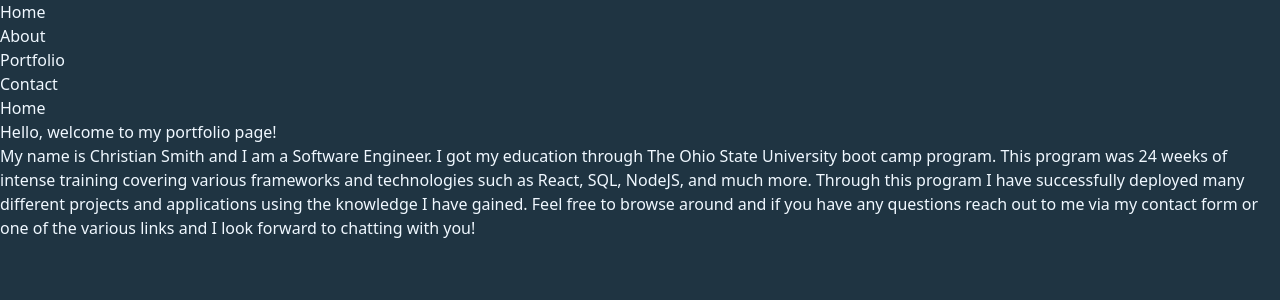
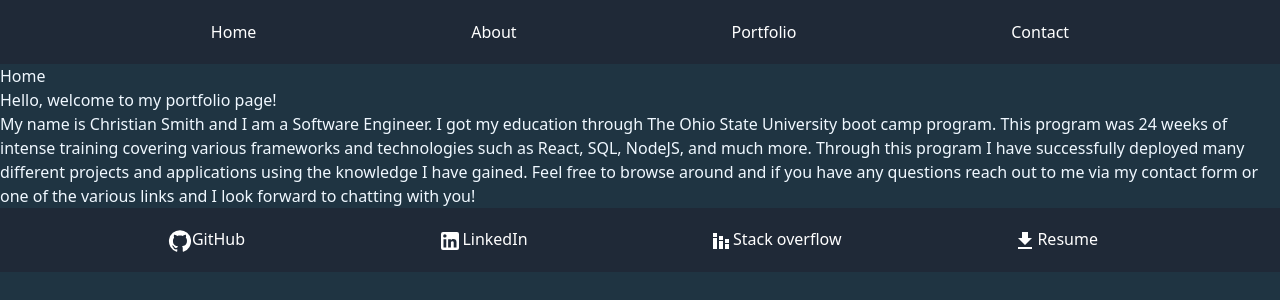
Before and after one commit to Christianmsm/Portfolio, a React (Create React App) app in the folder portfolio/: page / in a window 1280 px wide. Shown: the top 300 px of the page. Built offline with nearby package versions, Linux system fonts and the light colour scheme.

Commit message:
added styling to the nav and footer

```diff
--- a/portfolio/src/components/Footer.js
+++ b/portfolio/src/components/Footer.js
@@ -7,12 +7,14 @@ function Footer() {
 
 
     return (
-        <footer className='flex flex-row place-content-center space-x-10'>
-        <a className=' w-1/12'href='https://github.com/Christianmsm'><GitHubIcon />GitHub</a>
-        <a href='https://www.linkedin.com/in/christian-smith-7a056526a/'><LinkedInIcon />LinkedIn</a>
-        <a href='https://stackoverflow.com/users/21651200/christianmsm'><StackedBarChartIcon />Stack overflow</a>
-        <a href='https://docs.google.com/document/d/1KBmpprIBby08YKE8O1frcf5K5I51hafZIejPkhwzi5c/edit?usp=sharing'><DownloadIcon />Resume</a>
+        <div className='insert-x-0 top-0'>
+        <footer className='relative flex h-16 items-center justify-evenly rounded-none bg-gray-800'>
+        <a className='w-1/12 bg-gray-800 p-1 text-white hover:text-gray-400'href='https://github.com/Christianmsm'><GitHubIcon />GitHub</a>
+        <a className='w-1/12 bg-gray-800 p-1 text-white hover:text-gray-400' href='https://www.linkedin.com/in/christian-smith-7a056526a/'><LinkedInIcon />LinkedIn</a>
+        <a className='bg-gray-800 p-1 text-white hover:text-gray-400'href='https://stackoverflow.com/users/21651200/christianmsm'><StackedBarChartIcon />Stack overflow</a>
+        <a className='w-1/12 bg-gray-800 p-1 text-white hover:text-gray-400' href='https://docs.google.com/document/d/1KBmpprIBby08YKE8O1frcf5K5I51hafZIejPkhwzi5c/edit?usp=sharing'><DownloadIcon />Resume</a>
         </footer>
+        </div>
     )
 };
 
--- a/portfolio/src/components/Navigation.js
+++ b/portfolio/src/components/Navigation.js
@@ -1,10 +1,168 @@
+// import { Fragment } from 'react'
+// import { Disclosure, Menu, Transition } from '@headlessui/react'
+// import { Bars3Icon, BellIcon, XMarkIcon } from '@heroicons/react/24/outline'
+
+// const navigation = [
+//   { name: 'Dashboard', href: '#', current: true },
+//   { name: 'Team', href: '#', current: false },
+//   { name: 'Projects', href: '#', current: false },
+//   { name: 'Calendar', href: '#', current: false },
+// ]
+
+// function classNames(...classes) {
+//   return classes.filter(Boolean).join(' ')
+// }
+
+// export default function Example() {
+//   return (
+//     <Disclosure as="nav" className="bg-gray-800">
+//       {({ open }) => (
+//         <>
+//           <div className="mx-auto max-w-7xl px-2 sm:px-6 lg:px-8">
+//             <div className="relative flex h-16 items-center justify-between">
+//               <div className="absolute inset-y-0 left-0 flex items-center sm:hidden">
+//                 {/* Mobile menu button*/}
+//                 <Disclosure.Button className="inline-flex items-center justify-center rounded-md p-2 text-gray-400 hover:bg-gray-700 hover:text-white focus:outline-none focus:ring-2 focus:ring-inset focus:ring-white">
+//                   <span className="sr-only">Open main menu</span>
+//                   {open ? (
+//                     <XMarkIcon className="block h-6 w-6" aria-hidden="true" />
+//                   ) : (
+//                     <Bars3Icon className="block h-6 w-6" aria-hidden="true" />
+//                   )}
+//                 </Disclosure.Button>
+//               </div>
+//               <div className="flex flex-1 items-center justify-center sm:items-stretch sm:justify-start">
+//                 <div className="flex flex-shrink-0 items-center">
+//                   <img
+//                     className="block h-8 w-auto lg:hidden"
+//                     src="https://tailwindui.com/img/logos/mark.svg?color=indigo&shade=500"
+//                     alt="Your Company"
+//                   />
+//                   <img
+//                     className="hidden h-8 w-auto lg:block"
+//                     src="https://tailwindui.com/img/logos/mark.svg?color=indigo&shade=500"
+//                     alt="Your Company"
+//                   />
+//                 </div>
+//                 <div className="hidden sm:ml-6 sm:block">
+//                   <div className="flex space-x-4">
+//                     {navigation.map((item) => (
+//                       <a
+//                         key={item.name}
+//                         href={item.href}
+//                         className={classNames(
+//                           item.current ? 'bg-gray-900 text-white' : 'text-gray-300 hover:bg-gray-700 hover:text-white',
+//                           'rounded-md px-3 py-2 text-sm font-medium'
+//                         )}
+//                         aria-current={item.current ? 'page' : undefined}
+//                       >
+//                         {item.name}
+//                       </a>
+//                     ))}
+//                   </div>
+//                 </div>
+//               </div>
+//               <div className="absolute inset-y-0 right-0 flex items-center pr-2 sm:static sm:inset-auto sm:ml-6 sm:pr-0">
+//                 <button
+//                   type="button"
+//                   className="rounded-full bg-gray-800 p-1 text-gray-400 hover:text-white focus:outline-none focus:ring-2 focus:ring-white focus:ring-offset-2 focus:ring-offset-gray-800"
+//                 >
+//                   <span className="sr-only">View notifications</span>
+//                   <BellIcon className="h-6 w-6" aria-hidden="true" />
+//                 </button>
+
+//                 {/* Profile dropdown */}
+//                 <Menu as="div" className="relative ml-3">
+//                   <div>
+//                     <Menu.Button className="flex rounded-full bg-gray-800 text-sm focus:outline-none focus:ring-2 focus:ring-white focus:ring-offset-2 focus:ring-offset-gray-800">
+//                       <span className="sr-only">Open user menu</span>
+//                       <img
+//                         className="h-8 w-8 rounded-full"
+//                         src="https://images.unsplash.com/photo-1472099645785-5658abf4ff4e?ixlib=rb-1.2.1&ixid=eyJhcHBfaWQiOjEyMDd9&auto=format&fit=facearea&facepad=2&w=256&h=256&q=80"
+//                         alt=""
+//                       />
+//                     </Menu.Button>
+//                   </div>
+//                   <Transition
+//                     as={Fragment}
+//                     enter="transition ease-out duration-100"
+//                     enterFrom="transform opacity-0 scale-95"
+//                     enterTo="transform opacity-100 scale-100"
+//                     leave="transition ease-in duration-75"
+//                     leaveFrom="transform opacity-100 scale-100"
+//                     leaveTo="transform opacity-0 scale-95"
+//                   >
+//                     <Menu.Items className="absolute right-0 z-10 mt-2 w-48 origin-top-right rounded-md bg-white py-1 shadow-lg ring-1 ring-black ring-opacity-5 focus:outline-none">
+//                       <Menu.Item>
+//                         {({ active }) => (
+//                           <a
+//                             href="#"
+//                             className={classNames(active ? 'bg-gray-100' : '', 'block px-4 py-2 text-sm text-gray-700')}
+//                           >
+//                             Your Profile
+//                           </a>
+//                         )}
+//                       </Menu.Item>
+//                       <Menu.Item>
+//                         {({ active }) => (
+//                           <a
+//                             href="#"
+//                             className={classNames(active ? 'bg-gray-100' : '', 'block px-4 py-2 text-sm text-gray-700')}
+//                           >
+//                             Settings
+//                           </a>
+//                         )}
+//                       </Menu.Item>
+//                       <Menu.Item>
+//                         {({ active }) => (
+//                           <a
+//                             href="#"
+//                             className={classNames(active ? 'bg-gray-100' : '', 'block px-4 py-2 text-sm text-gray-700')}
+//                           >
+//                             Sign out
+//                           </a>
+//                         )}
+//                       </Menu.Item>
+//                     </Menu.Items>
+//                   </Transition>
+//                 </Menu>
+//               </div>
+//             </div>
+//           </div>
+
+//           <Disclosure.Panel className="sm:hidden">
+//             <div className="space-y-1 px-2 pb-3 pt-2">
+//               {navigation.map((item) => (
+//                 <Disclosure.Button
+//                   key={item.name}
+//                   as="a"
+//                   href={item.href}
+//                   className={classNames(
+//                     item.current ? 'bg-gray-900 text-white' : 'text-gray-300 hover:bg-gray-700 hover:text-white',
+//                     'block rounded-md px-3 py-2 text-base font-medium'
+//                   )}
+//                   aria-current={item.current ? 'page' : undefined}
+//                 >
+//                   {item.name}
+//                 </Disclosure.Button>
+//               ))}
+//             </div>
+//           </Disclosure.Panel>
+//         </>
+//       )}
+//     </Disclosure>
+//   )
+// }
+
+
+
 import React, { useState } from 'react';
 
 
 function Navigation({ currentPage, handlePageChange }) {
     return (
-        <ul className='nav nav-tabs'>
-            <li className='nav-items'>
+        <ul className='relative flex h-16 items-center justify-evenly rounded-none bg-gray-800'>
+            <li className='bg-gray-800 p-1 text-white hover:text-gray-400'>
                 <a
                 href='#home'
                 onClick={() => handlePageChange('Home')}
@@ -14,7 +172,7 @@ function Navigation({ currentPage, handlePageChange }) {
                 </a>
             </li>
             {/* Need to update this link */}
-            <li className='nav-items'>
+            <li className='bg-gray-800 p-1 text-white hover:text-gray-400'>
                 <a
                 href='#About'
                 onClick={() => handlePageChange('About')}
@@ -24,7 +182,7 @@ function Navigation({ currentPage, handlePageChange }) {
                 </a>
             </li>
             {/* Need to update this link */}
-            <li className='nav-items'>
+            <li className='bg-gray-800 p-1 text-white hover:text-gray-400'>
                 <a
                 href='#Portfolio'
                 onClick={() => handlePageChange('Portfolio')}
@@ -34,7 +192,7 @@ function Navigation({ currentPage, handlePageChange }) {
                 </a>
             </li>
             {/* Need to update this link */}
-            <li className='nav-items'>
+            <li className='bg-gray-800 p-1 text-white hover:text-gray-400'>
                 <a
                 href='#Contact'
                 onClick={() => handlePageChange('Contact')}
--- a/portfolio/src/components/PortfolioContainer.js
+++ b/portfolio/src/components/PortfolioContainer.js
@@ -18,7 +18,6 @@ export default function PortfolioContainer() {
         if (currentPage === 'Contact') {
             return <ContactForm />
         }
-        return <Footer />
     }
 
     const handlePageChange = (page) => setCurrentPage(page);
@@ -27,6 +26,7 @@ export default function PortfolioContainer() {
         <div>
             <Navigation currentPage={currentPage} handlePageChange={handlePageChange} />
             {renderPage()}
+            <Footer />
         </div>
     )
 }
--- a/portfolio/src/components/pages/About.js
+++ b/portfolio/src/components/pages/About.js
@@ -1,8 +1,11 @@
+import ProfileImage from '../../images/Profile-image.jpg'
+
 
 export default function AboutMe() {
     return (
         <div>
         <h2>Let me introduce myself</h2>
+        <img className='w-1/6 rounded-full'  src={ProfileImage} alt="Photo of myself"/>
         <p>My name is Christian Smith and I am a software engineer.
             <br></br>
             I got my education through The Ohio State coding bootcamp program where we learned full stack development. Through this program I have created my own projects as well as worked in groups to complete team projects.
--- a/portfolio/src/components/pages/Home.js
+++ b/portfolio/src/components/pages/Home.js
@@ -11,5 +11,5 @@ export default function Home() {
             <h4>My name is Christian Smith and I am a Software Engineer. I got my education through The Ohio State University boot camp program. This program was 24 weeks of intense training covering various frameworks and technologies such as React, SQL, NodeJS, and much more. Through this program I have successfully deployed many different projects and applications using the knowledge I have gained. Feel free to browse around and if you have any questions reach out to me via my contact form or one of the various links and I look forward to chatting with you!</h4>
         </div>
         </div>
-    );
+    )
 }
```
Also changed, not shown: portfolio/src/components/Header.js (line endings or trailing spaces), portfolio/src/images/Profile-image.jpg (renamed from portfolio/src/images/IMG_9310 copy.jpg).
